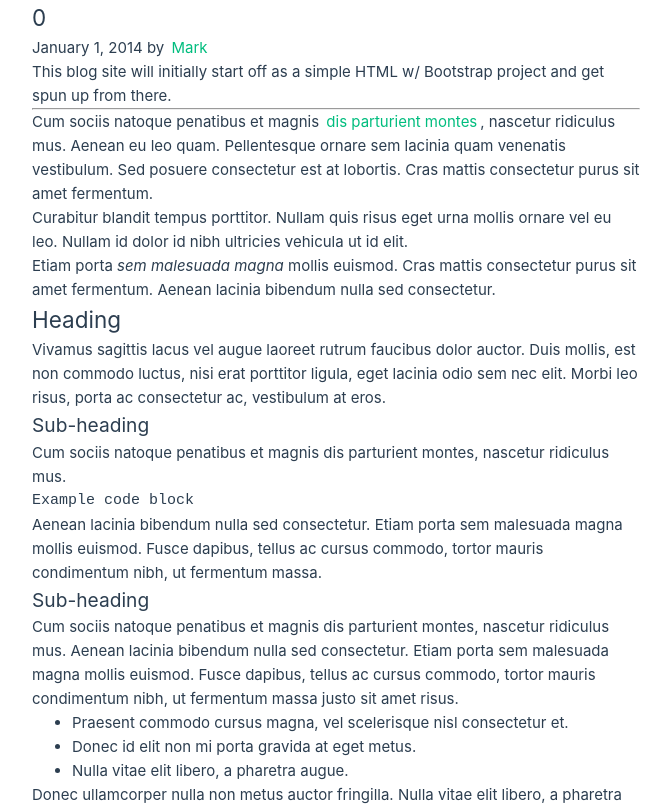
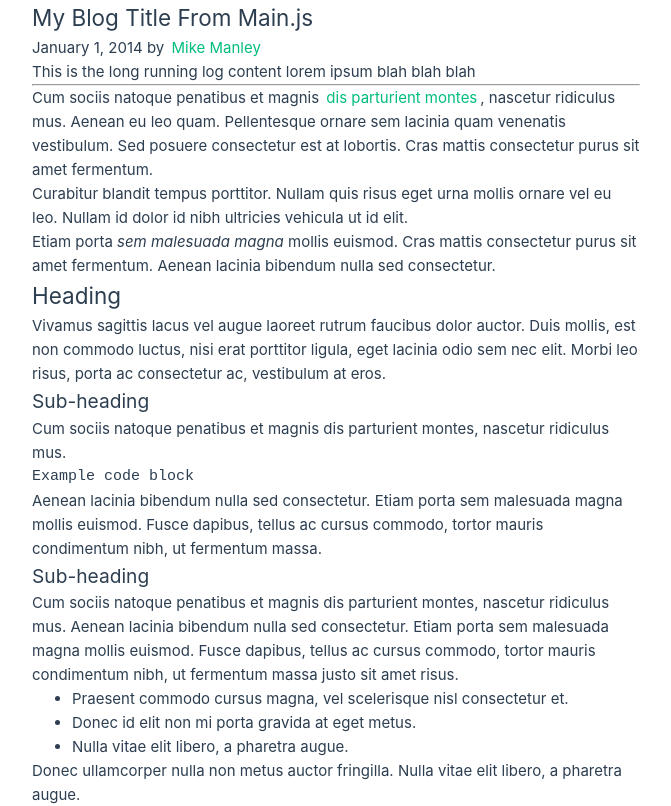
Before and after one commit to iFialAtFail/distractedDeveloperBlog, a Vue app: page /blog/0 in a window 1280 px wide. Shown: the top 806 px of the page, without its empty margins (608-1279 px from the left). Built offline with nearby package versions, Linux system fonts and the light colour scheme.

Commit message:
Add additional fields to data model for blog page.

```diff
--- a/src/components/BlogPage.vue
+++ b/src/components/BlogPage.vue
@@ -30,10 +30,10 @@ watchEffect(async () => {
   <div class="col-sm-8 blog-main">
 
     <div class="blog-post">
-      <h2 class="blog-post-title">{{ blogId }}</h2>
-      <p class="blog-post-meta">January 1, 2014 by <a href="#">Mark</a></p>
+      <h2 class="blog-post-title">{{ blogData.blogTitle }}</h2>
+      <p class="blog-post-meta">{{ blogData.date }} by <a href="#">{{ blogData.author }}</a></p>
 
-      <p>This blog site will initially start off as a simple HTML w/ Bootstrap project and get spun up from there.</p>
+      <p>{{ blogData.blogContent }}</p>
       <hr>
       <p>Cum sociis natoque penatibus et magnis <a href="#">dis parturient montes</a>, nascetur ridiculus
         mus. Aenean eu leo quam. Pellentesque ornare sem lacinia quam venenatis vestibulum. Sed posuere
--- a/src/main.js
+++ b/src/main.js
@@ -10,6 +10,8 @@ export function getBlogData(id) {
     return {
         id : id,
         blogTitle : "My Blog Title From Main.js",
+        date : "January 1, 2014",
+        author : "Mike Manley",
         blogContent : "This is the long running log content lorem ipsum blah blah blah"
     }
 }
```
